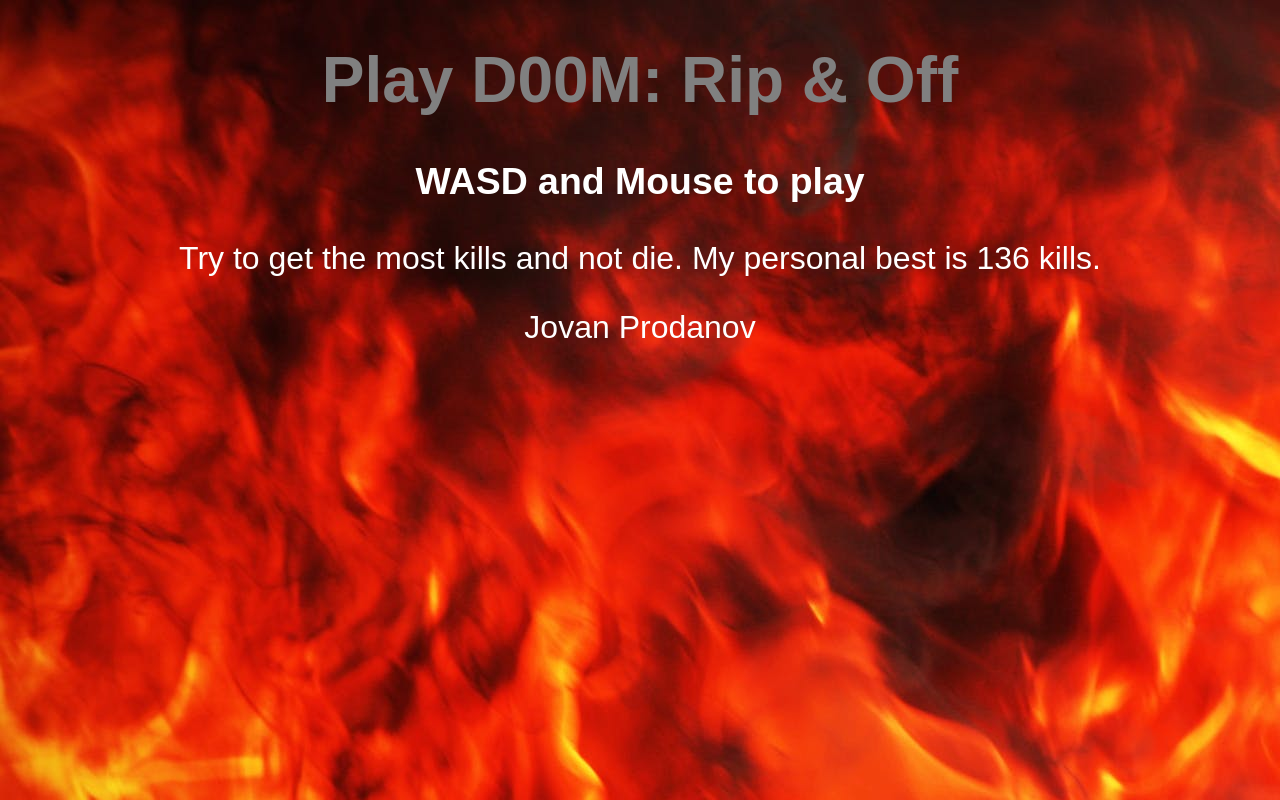
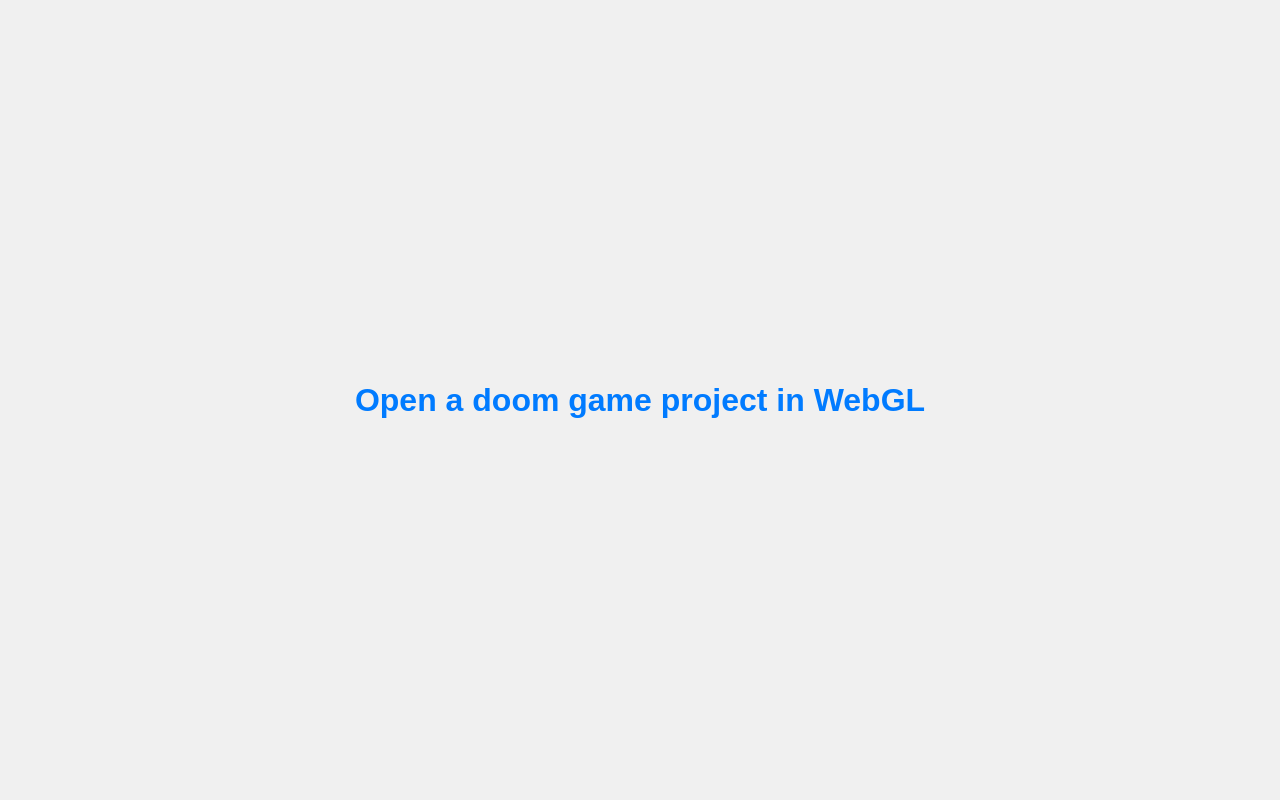
Before and after one commit to wrathchild14/wrathchild14.github.io, a plain HTML site: page index.html in a window 1280 px wide. Drawn offline with Linux system fonts and the light colour scheme; files that its build step writes are made by us from their sources; files whose address does not match are found by name.

Commit message:
add new index file, fix imports and add back button in doom game

```diff
--- a/game/game.js
+++ b/doom/game/game.js
@@ -1,4 +1,4 @@
-import Application from '../../common/Application.js';
+import Application from '../common/Application.js';
 import GLTFLoader from './GLTFLoader.js';
 import Renderer from './Renderer.js';
 import PerspectiveCamera from './PerspectiveCamera.js';
@@ -13,7 +13,7 @@
 class App extends Application {
 	async start() {
 		this.loader = new GLTFLoader();
-		await this.loader.load('../../common/models/1level/1level.gltf');
+		await this.loader.load('../common/models/1level/1level.gltf');
 
 		this.scene = await this.loader.loadScene(this.loader.defaultScene);
 
--- a/index.html
+++ b/index.html
@@ -2,23 +2,16 @@
 <html>
 
 <head>
-	<title>D00M: Rip & Off</title>
-
-	<link rel="stylesheet" type="text/css" href="common/style.css">
-	<link rel="stylesheet" type="text/css" href="index.css">
+    <title>Wrathchild14's webpage</title>
+    <link rel="stylesheet" type="text/css" href="styles.css">
 </head>
 
 <body>
-	<h1>
-		<a href="game/game.html">
-			Play D00M: Rip & Off
-		</a>
-	</h1>
-
-	<h3>WASD and Mouse to play</h3>
-
-	<p>Try to get the most kills and not die. My personal best is 136 kills.</p>
-	<p>Jovan Prodanov</p>
+    <h1>
+        <a href="doom/index.html">
+            Open a doom game project in WebGL
+        </a>
+    </h1>
 </body>
 
 </html>
--- /dev/null
+++ b/styles.css
@@ -0,0 +1,25 @@
+body {
+    font-family: Arial, sans-serif;
+    background-color: #f0f0f0;
+    margin: 0;
+    padding: 0;
+    display: flex;
+    justify-content: center;
+    align-items: center;
+    height: 100vh;
+}
+
+h1 {
+    font-size: 2em;
+    color: #333;
+}
+
+a {
+    text-decoration: none;
+    color: #007BFF;
+    transition: color 0.3s ease;
+}
+
+a:hover {
+    color: #0056b3;
+}
```
Also changed, not shown: doom/game/game.html (renamed from game/game.html, +4 -4 lines), doom/index.html (added, +26 -0 lines).
